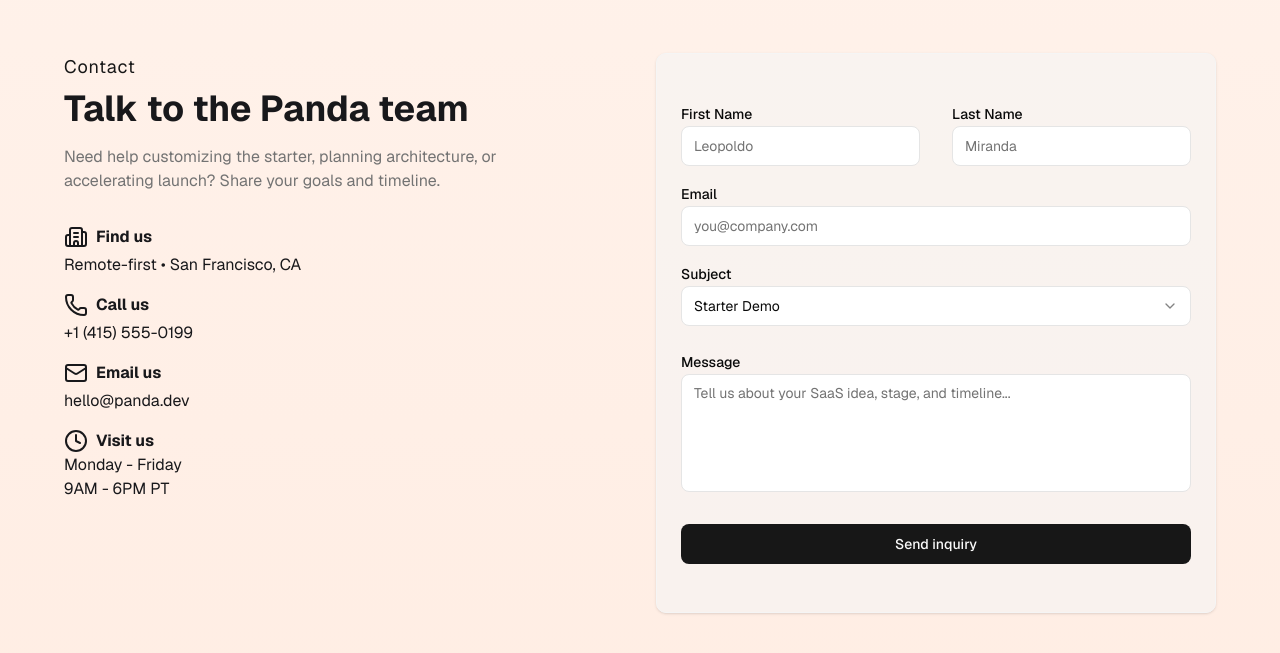
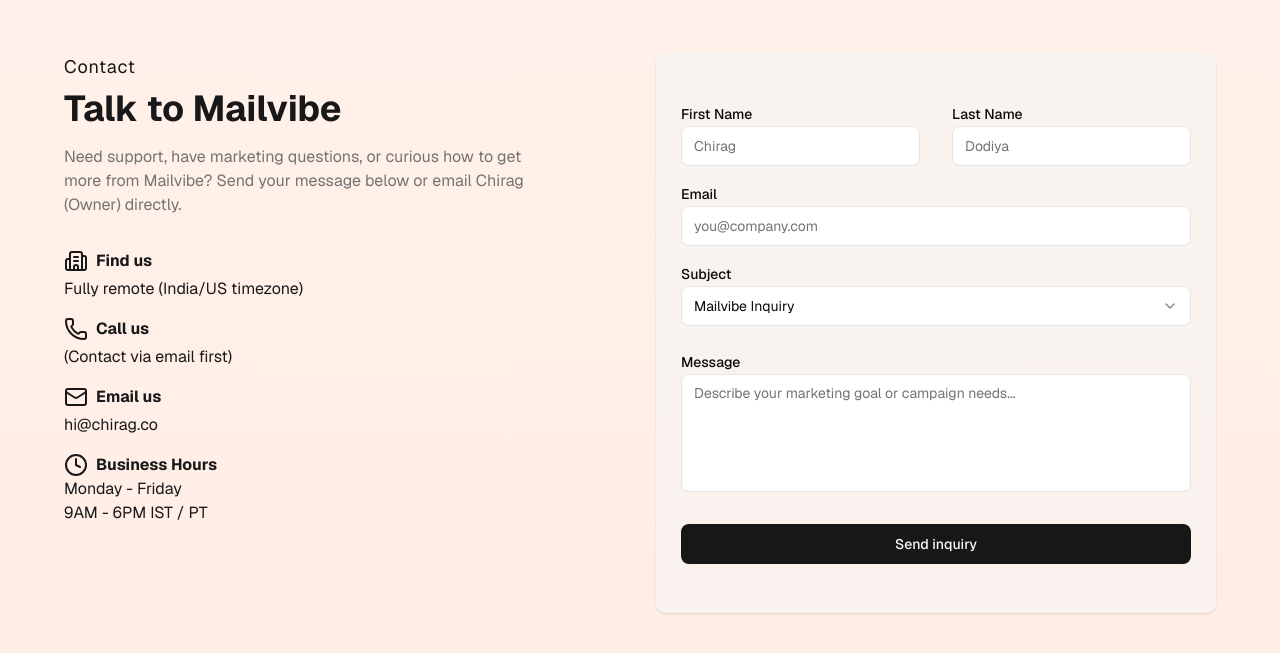
Before and after one commit to chiragbidx/blocksmith-iip, a Next.js app: page / in a window 1280 px wide. Shown: the part 7616-8269 px from the top of the page. Built offline with nearby package versions, Linux system fonts and the light colour scheme.

Commit message:
Mailvibe contact section

```diff
--- a/components/home/LayoutContactSection.tsx
+++ b/components/home/LayoutContactSection.tsx
@@ -43,7 +43,7 @@
       firstName: "",
       lastName: "",
       email: "",
-      subject: "Starter Demo",
+      subject: "Mailvibe Inquiry",
       message: "",
     },
   });
@@ -52,7 +52,7 @@
     const { firstName, lastName, email, subject, message } = values;
     console.log(values);
 
-    const mailToLink = `mailto:hello@panda.dev?subject=${subject}&body=Hello, I am ${firstName} ${lastName}. My email is ${email}. %0D%0A${message}`;
+    const mailToLink = `mailto:hi@chirag.co?subject=${encodeURIComponent(subject)}&body=Hello, I am ${firstName} ${lastName}. My email is ${email}.%0D%0A${encodeURIComponent(message)}`;
 
     window.location.assign(mailToLink);
   }
@@ -66,11 +66,10 @@
               Contact
             </h2>
 
-            <h2 className="text-3xl md:text-4xl font-bold">Talk to the Panda team</h2>
+            <h2 className="text-3xl md:text-4xl font-bold">Talk to Mailvibe</h2>
           </div>
           <p className="mb-8 text-muted-foreground lg:w-5/6">
-            Need help customizing the starter, planning architecture, or
-            accelerating launch? Share your goals and timeline.
+            Need support, have marketing questions, or curious how to get more from Mailvibe? Send your message below or email Chirag (Owner) directly.
           </p>
 
           <div className="flex flex-col gap-4">
@@ -79,8 +78,7 @@
                 <Building2 />
                 <div className="font-bold">Find us</div>
               </div>
-
-              <div>Remote-first • San Francisco, CA</div>
+              <div>Fully remote (India/US timezone)</div>
             </div>
 
             <div>
@@ -89,7 +87,7 @@
                 <div className="font-bold">Call us</div>
               </div>
 
-              <div>+1 (415) 555-0199</div>
+              <div>(Contact via email first)</div>
             </div>
 
             <div>
@@ -98,18 +96,18 @@
                 <div className="font-bold">Email us</div>
               </div>
 
-              <div>hello@panda.dev</div>
+              <div>hi@chirag.co</div>
             </div>
 
             <div>
               <div className="flex gap-2">
                 <Clock />
-                <div className="font-bold">Visit us</div>
+                <div className="font-bold">Business Hours</div>
               </div>
 
               <div>
                 <div>Monday - Friday</div>
-                <div>9AM - 6PM PT</div>
+                <div>9AM - 6PM IST / PT</div>
               </div>
             </div>
           </div>
@@ -131,7 +129,7 @@
                       <FormItem className="w-full">
                         <FormLabel>First Name</FormLabel>
                         <FormControl>
-                          <Input placeholder="Leopoldo" {...field} />
+                          <Input placeholder="Chirag" {...field} />
                         </FormControl>
                         <FormMessage />
                       </FormItem>
@@ -144,7 +142,7 @@
                       <FormItem className="w-full">
                         <FormLabel>Last Name</FormLabel>
                         <FormControl>
-                          <Input placeholder="Miranda" {...field} />
+                          <Input placeholder="Dodiya" {...field} />
                         </FormControl>
                         <FormMessage />
                       </FormItem>
@@ -189,16 +187,15 @@
                             </SelectTrigger>
                           </FormControl>
                           <SelectContent>
-                            <SelectItem value="Starter Demo">
-                              Starter Demo
+                            <SelectItem value="Mailvibe Inquiry">
+                              Mailvibe Inquiry
                             </SelectItem>
-                            <SelectItem value="Architecture Review">
-                              Architecture Review
+                            <SelectItem value="Campaign Support">
+                              Campaign Support
                             </SelectItem>
-                            <SelectItem value="Design System">
-                              Design System
+                            <SelectItem value="Feature Request">
+                              Feature Request
                             </SelectItem>
-                            <SelectItem value="Billing Integration">Billing Integration</SelectItem>
                             <SelectItem value="Enterprise Plan">
                               Enterprise Plan
                             </SelectItem>
@@ -220,7 +217,7 @@
                         <FormControl>
                           <Textarea
                             rows={5}
-                            placeholder="Tell us about your SaaS idea, stage, and timeline..."
+                            placeholder="Describe your marketing goal or campaign needs..."
                             className="resize-none"
                             {...field}
                           />
```
